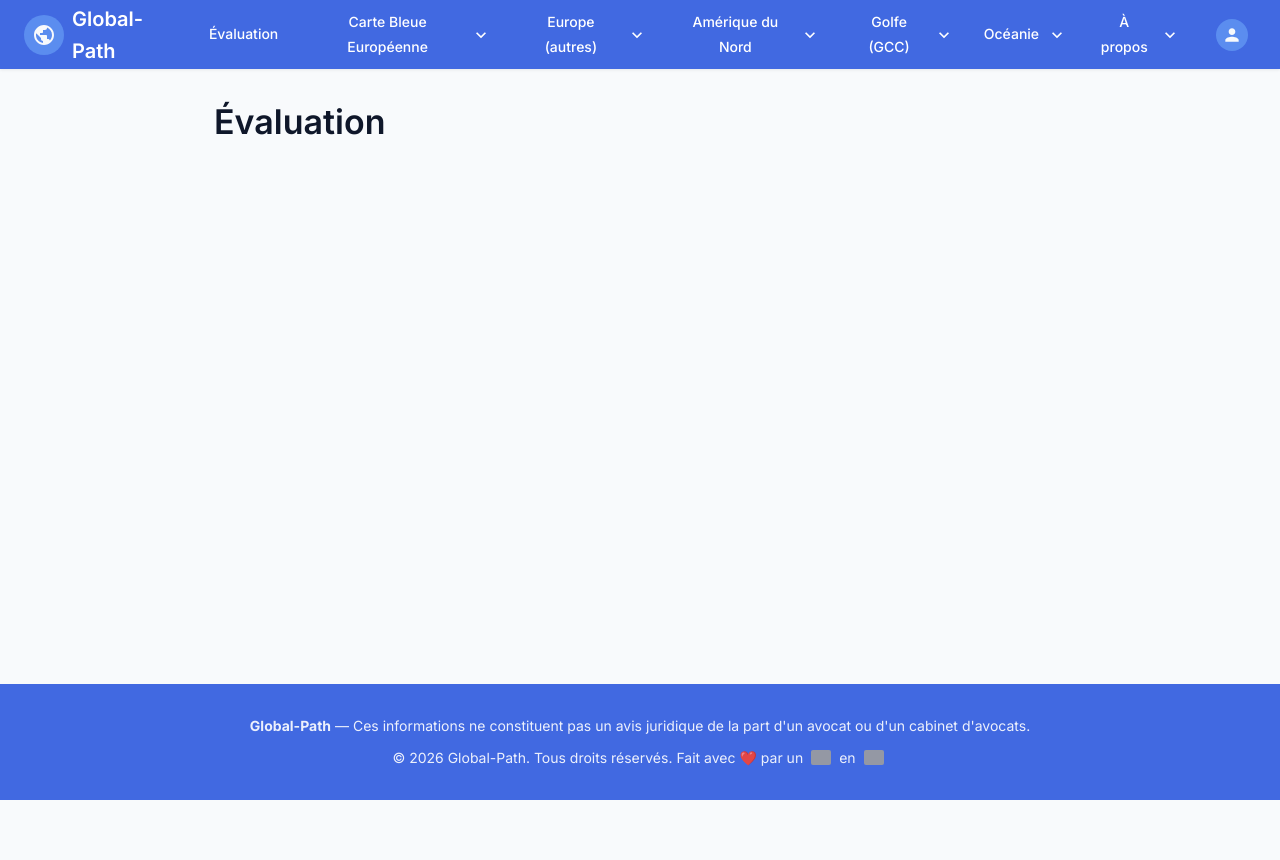
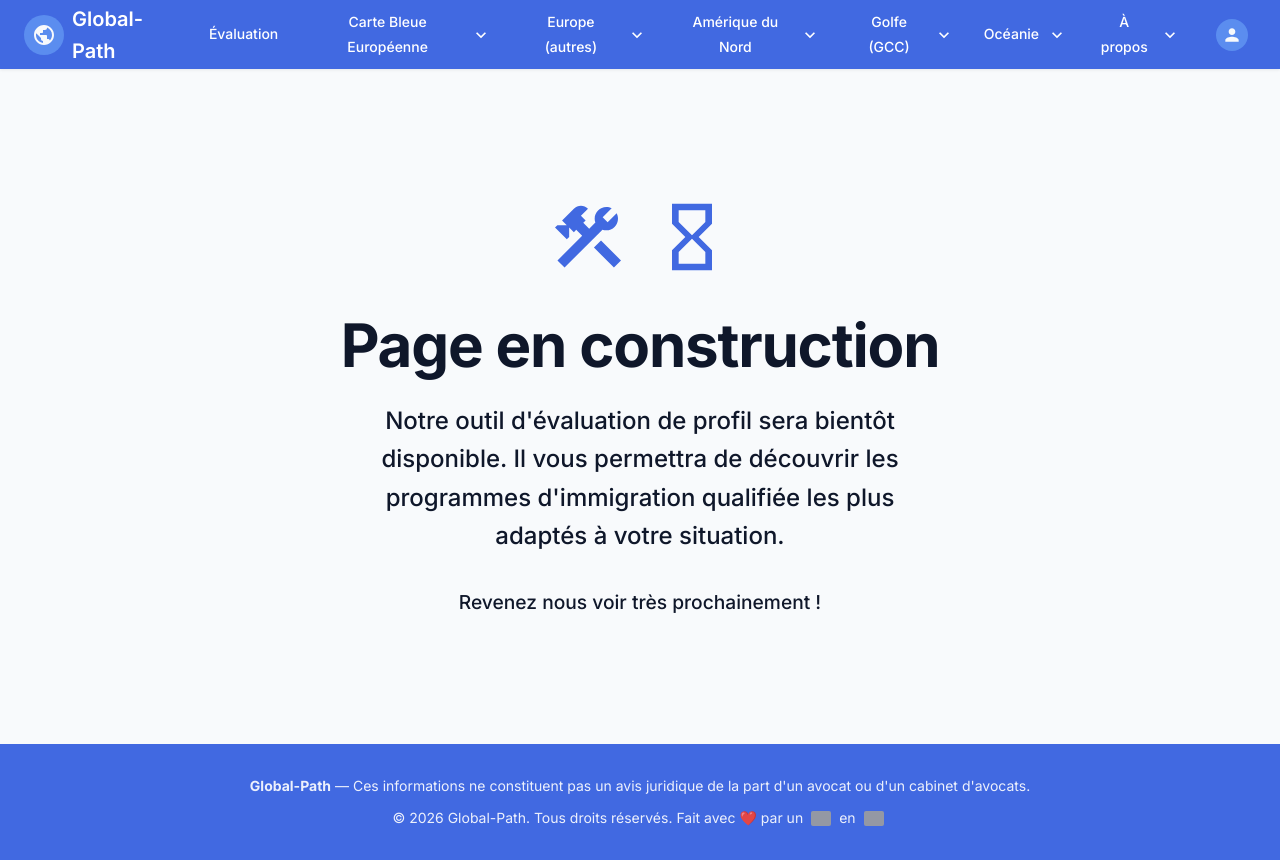
Before and after one commit to YehyaBELHAMRA/global-path, a Next.js app: page /evaluation in a window 1280 px wide. Before the commit the page ends 800 px from the top, so only its background shows below. Built offline with nearby package versions, Linux system fonts and the light colour scheme; grey boxes are pictures that could not be loaded; what @mui/material-nextjs would draw is missing.

Commit message:
Added the Evaluation page with the mentions Under Construction and Coming Soon

```diff
--- a/app/evaluation/page.tsx
+++ b/app/evaluation/page.tsx
@@ -1,14 +1,16 @@
 import { Metadata } from "next"
 import { Box, Container, Typography } from "@mui/material"
+import ConstructionIcon from "@mui/icons-material/Construction"
+import HourglassEmptyIcon from "@mui/icons-material/HourglassEmpty"
 import { Header } from "@/components/header"
 import { Footer } from "@/components/footer"
 
 export const metadata: Metadata = {
   title: "Évaluation de profil | Global-Path",
-  description: "Évaluez votre profil d'immigration et découvrez les programmes (Carte Bleue Européenne, Entrée Express, Golden Visa) les plus adaptés à votre situation.",
+  description: "Évaluez votre profil d'immigration qualifiée et découvrez les programmes (Carte Bleue Européenne, Entrée Express, Golden Visa) les plus adaptés à votre situation.",
   openGraph: {
     title: "Évaluation de profil | Global-Path",
-    description: "Évaluez votre profil d'immigration et découvrez les programmes les plus adaptés à votre situation.",
+    description: "Évaluez votre profil d'immigration qualifiée et découvrez les programmes les plus adaptés à votre situation.",
     type: "website"
   }
 }
@@ -17,9 +19,19 @@ export default function EvaluationPage() {
   return (
     <Box sx={{ display: "flex", flexDirection: "column", minHeight: "100vh", bgcolor: "background.default" }}>
       <Header />
-      <Container component="main" maxWidth="md" sx={{ flex: 1, py: 4 }}>
-        <Typography variant="h4" component="h1" sx={{ mb: 4, fontWeight: 600 }}>
-          Évaluation
+      <Container component="main" maxWidth="md" sx={{ flex: 1, py: { xs: 8, md: 16 }, display: 'flex', flexDirection: 'column', alignItems: 'center', justifyContent: 'center', textAlign: 'center' }}>
+        <Box sx={{ display: 'flex', gap: 3, mb: 4, color: 'primary.main' }}>
+          <ConstructionIcon sx={{ fontSize: 80 }} />
+          <HourglassEmptyIcon sx={{ fontSize: 80 }} />
+        </Box>
+        <Typography variant="h2" component="h1" gutterBottom sx={{ fontWeight: 'bold', color: 'text.primary' }}>
+          Page en construction
+        </Typography>
+        <Typography variant="h5" color="text.secondary" sx={{ mb: 4, maxWidth: '600px', lineHeight: 1.6 }}>
+          Notre outil d'évaluation de profil sera bientôt disponible. Il vous permettra de découvrir les programmes d'immigration qualifiée les plus adaptés à votre situation.
+        </Typography>
+        <Typography variant="body1" color="primary.main" sx={{ fontWeight: 500, fontSize: '1.2rem' }}>
+          Revenez nous voir très prochainement !
         </Typography>
       </Container>
       <Footer />
```
